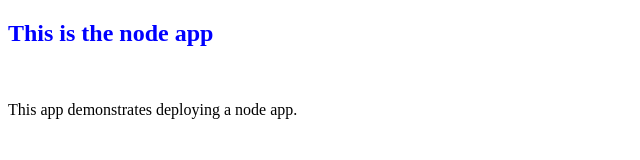
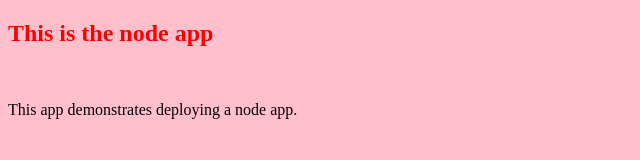
Before and after one commit to cillian1/node_cg, a website: page index.html in a window 1280 px wide. Shown: the whole page, without its empty margins (0-640 px from the left). Drawn offline with Linux system fonts and the light colour scheme.

Commit message:
Change for Jenkins

```diff
--- a/index.html
+++ b/index.html
@@ -1,10 +1,10 @@
 <!DOCTYPE html>
-<html>
+<html style = background-color:pink>
   <head>
     <title>Node App</title>
   </head
   <body>
-    <h2 style ='color: blue'>This is the node app</h2><br />
+    <h2 style ='color: red'>This is the node app</h2><br />
     <p>This app demonstrates deploying a node app.</p>
   </body>
 </html>
```
